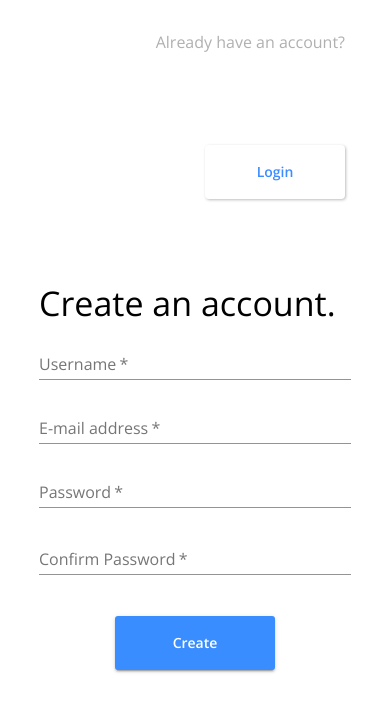
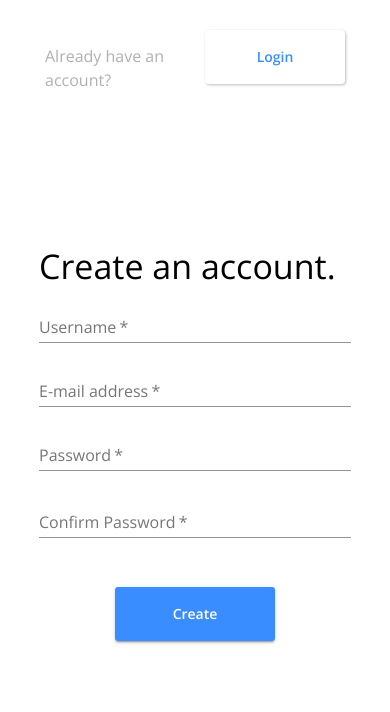
Before and after one commit to Filinfilin/live_chat_app, a React (Create React App) app in the folder client/: page / in a window 390 px wide. Shown: the top 712 px of the page. Built offline with nearby package versions, Linux system fonts and the light colour scheme; no server answers.

Commit message:
Refactoring & fixes of width and button position of login and Signup components

```diff
--- a/client/src/Login.js
+++ b/client/src/Login.js
@@ -1,5 +1,5 @@
 import React from "react";
-import { Redirect, useHistory } from "react-router-dom";
+import { Redirect } from "react-router-dom";
 import { connect } from "react-redux";
 import {
   Grid,
@@ -9,36 +9,18 @@ import {
   TextField,
 } from "@material-ui/core";
 import { login } from "./store/utils/thunkCreators";
-import LoginRegistrationSideImage from "./components/loginRegistrationSideImage";
 import { makeStyles } from "@material-ui/core/styles";
+import LoginSignup from "./components/LoginSignup/loginSignup";
 
 const useStyles = makeStyles((theme) => ({
-  imageContainer: {
-    height: "100%",
-    overflow: "hidden",
-    position: "relative",
+  form: {
+    [theme.breakpoints.up("xs")]: {
+      width: "80%",
+      margin: "auto"
     },
-  loginContainer: {
-    height: "100vh",
-  },
-  buttonRegister: {
-    height: 54,
-    boxShadow: "1px 1px 3px #bdbdbd",
-    minWidth: 140,
-    marginLeft: 30,
-  },
-  formContainerHeader: {
-    display: "flex",
-    margin: "0 45px 0 auto",
-    paddingTop: 30,
-    alignItems: "first baseline",
-  },
-  form: {
-    [theme.breakpoints.up('xs')]: {
-      width: "80%",
-    },
-    [theme.breakpoints.up('sm')]: {
+    [theme.breakpoints.up("sm")]: {
       width: "60%",
+      margin: "auto"
     },
   },
   buttonLogin: {
@@ -46,7 +28,7 @@ const useStyles = makeStyles((theme) => ({
     display: "flex",
     borderRadius: 3,
     minWidth: 160,
-    marginTop: 30,
+    margin: '30px auto',
     fontSize: 14,
   },
   formTypography: {
@@ -55,45 +37,21 @@ const useStyles = makeStyles((theme) => ({
 }));
 
 const Login = (props) => {
+  const { login, user } = props;
   const classes = useStyles();
-  const history = useHistory();
-  const { user, login } = props;
+  if (user.id) {
+    return <Redirect to="/home" />;
+  }
 
   const handleLogin = async (event) => {
     event.preventDefault();
     const username = event.target.username.value;
     const password = event.target.password.value;
-
     await login({ username, password });
   };
 
-  if (user.id) {
-    return <Redirect to="/home" />;
-  }
-
   return (
-    <Grid container justify="center" className={classes.loginContainer}>
-      <Grid className={classes.imageContainer} md={5} height={100}>
-        <LoginRegistrationSideImage />
-      </Grid>
-      <Grid lg={7} md={7} container justify="center" height={100}>
-        <Grid
-          container
-          item
-          className={classes.formContainerHeader}
-          justify="flex-end"
-        >
-          <Typography className={classes.typography} color="secondary">
-          Don't have an account?
-          </Typography>
-          <Button
-            className={classes.buttonRegister}
-            onClick={() => history.push("/register")}
-            color="primary"
-          >
-            Create account
-          </Button>
-        </Grid>
+    <LoginSignup type="login">
       <form className={classes.form} onSubmit={handleLogin}>
         <Grid container spacing={2}>
           <Typography variant="h4" className={classes.formTypography}>
@@ -112,14 +70,14 @@ const Login = (props) => {
           <Grid item xs={12}>
             <FormControl required fullWidth>
               <TextField
-                  label="password"
+                label="Password"
                 aria-label="password"
                 type="password"
                 name="password"
               />
             </FormControl>
           </Grid>
-            <Grid item xs={12} justify="center">
+          <Grid item xs={12}>
             <Button
               className={classes.buttonLogin}
               type="submit"
@@ -132,8 +90,7 @@ const Login = (props) => {
           </Grid>
         </Grid>
       </form>
-      </Grid>
-    </Grid>
+    </LoginSignup>
   );
 };
 
--- a/client/src/Signup.js
+++ b/client/src/Signup.js
@@ -1,5 +1,5 @@
 import React, { useState } from "react";
-import { Redirect, useHistory } from "react-router-dom";
+import { Redirect } from "react-router-dom";
 import { connect } from "react-redux";
 import { makeStyles } from "@material-ui/core/styles";
 import {
@@ -11,46 +11,25 @@ import {
   FormHelperText,
 } from "@material-ui/core";
 import { register } from "./store/utils/thunkCreators";
-import LoginRegistrationSideImage from "./components/loginRegistrationSideImage";
+import LoginSignup from "./components/LoginSignup/loginSignup";
 
 const useStyles = makeStyles((theme) => ({
-  mainContainer: {
-    height: "100vh",
-  },
-  buttonLogin: {
-    height: 54,
-    boxShadow: "1px 1px 3px #bdbdbd",
-    minWidth: 140,
-    marginLeft: 30,
-  },
-  formContainer: {
-    height: "100%",
-  },
-  formContainerHeader: {
-    display: "flex",
-    margin: "0 45px 0 auto",
-    paddingTop: 30,
-    alignItems: "first baseline",
-  },
-  imageContainer: {
-    height: "100%",
-    overflow: "hidden",
-    position: "relative",
-  },
   buttonCreate: {
     height: 54,
     display: "flex",
     borderRadius: 3,
     minWidth: 160,
-    marginTop: 30,
+    margin: '30px auto 0',
     fontSize: 14,
   },
   form: {
-    [theme.breakpoints.up('xs')]: {
+    [theme.breakpoints.up("xs")]: {
       width: "80%",
+      margin: "auto"
     },
-    [theme.breakpoints.up('sm')]: {
+    [theme.breakpoints.up("sm")]: {
       width: "60%",
+      margin: "auto"
     },
   },
   formTypography: {
@@ -60,17 +39,14 @@ const useStyles = makeStyles((theme) => ({
 
 const Login = (props) => {
   const classes = useStyles();
-  const history = useHistory();
-  const { user, register } = props;
+  const { register, user } = props;
   const [formErrorMessage, setFormErrorMessage] = useState({});
-
   const handleRegister = async (event) => {
     event.preventDefault();
     const username = event.target.username.value;
     const email = event.target.email.value;
     const password = event.target.password.value;
     const confirmPassword = event.target.confirmPassword.value;
-
     if (password !== confirmPassword) {
       setFormErrorMessage({ confirmPassword: "Passwords must match" });
       return;
@@ -78,44 +54,15 @@ const Login = (props) => {
 
     await register({ username, email, password });
   };
-
   if (user.id) {
     return <Redirect to="/home" />;
   }
+
   return (
-    <Grid className={classes.mainContainer} container>
-      <Grid className={classes.imageContainer} lg={5} md={5} height={100}>
-        <LoginRegistrationSideImage />
-      </Grid>
-      <Grid
-        item
-        className={classes.formContainer}
-        lg={7}
-        md={7}
-        container
-        justify="center"
-        height={100}
-      >
-        <Grid
-          className={classes.formContainerHeader}
-          container
-          justify="flex-end"
-        >
-          <Typography item color="secondary">
-            Already have an account?
-          </Typography>
-          <Button
-            className={classes.buttonLogin}
-            onClick={() => history.push("/login")}
-            color="primary"
-          >
-            Login
-          </Button>
-        </Grid>
+    <LoginSignup type="signup">
       <form className={classes.form} onSubmit={handleRegister}>
         <Grid container spacing={2}>
           <Typography variant="h4" className={classes.formTypography}>
-              {" "}
             Create an account.
           </Typography>
           <Grid item xs={12}>
@@ -174,7 +121,7 @@ const Login = (props) => {
               </FormHelperText>
             </FormControl>
           </Grid>
-            <Grid container md={12} justify="center">
+          <Grid item xs={12} >
             <Button
               className={classes.buttonCreate}
               type="submit"
@@ -187,8 +134,7 @@ const Login = (props) => {
           </Grid>
         </Grid>
       </form>
-      </Grid>
-    </Grid>
+    </LoginSignup>
   );
 };
 
--- a/client/src/components/loginRegistrationSideImage.js
+++ b/client/src/components/LoginSignup/loginRegistrationSideImage.js
@@ -1,11 +1,11 @@
 import React from "react";
 import { makeStyles } from "@material-ui/core/styles";
 import { Box } from "@material-ui/core";
-import bgImg from "../img/bgimg.png";
-import bgImgGrad from "../img/bg.png";
-import conv from "../img/conv.png";
-import shape from "../img/Shape.png";
-import oval from "../img/oval.png";
+import bgImg from "../../img/bgimg.png";
+import bgImgGrad from "../../img/bg.png";
+import conv from "../../img/conv.png";
+import shape from "../../img/Shape.png";
+import oval from "../../img/oval.png";
 
 const useStyles = makeStyles(() => ({
   bgImage: {
@@ -19,7 +19,7 @@ const useStyles = makeStyles(() => ({
     position: "absolute",
     left: 0,
     width: "100%",
-    height: "inherit",
+    height: "100%",
   },
   imageQuote: {
     textAlign: "center",
@@ -31,7 +31,7 @@ const useStyles = makeStyles(() => ({
     margin: "auto",
     width: "fit-content",
     height: "100%",
-    transform: "translate(0%, 32%)",
+    transform: "translate(0%, 30%)",
   },
   shapeContainer: {
     margin: 30,
@@ -56,13 +56,13 @@ const LoginRegistrationSideImage = (props) => {
         component="img"
         className={classes.bgImage}
         src={bgImg}
-        sx={{ display: { sm: "none", md: "flex" } }}
+        sx={{ display: { xs: "none", sm: "none", md: "flex" } }}
       />
       <Box
         component="img"
         className={classes.bg}
         src={bgImgGrad}
-        sx={{ display: { sm: "none", md: "flex" } }}
+        sx={{ display: { xs: "none", sm: "none", md: "flex" } }}
       />
       <Box className={classes.imageQuote}>
         <Box className={classes.shapeContainer}>
--- /dev/null
+++ b/client/src/components/LoginSignup/loginSignup.js
@@ -0,0 +1,78 @@
+import React from "react";
+import { useHistory } from "react-router-dom";
+import { makeStyles } from "@material-ui/core/styles";
+import { Grid, Typography, Button } from "@material-ui/core";
+import LoginRegistrationSideImage from "./loginRegistrationSideImage";
+
+const useStyles = makeStyles((theme) => ({
+  mainContainer: {
+    height: "100vh",
+  },
+  buttonLogin: {
+    height: 54,
+    boxShadow: "1px 1px 3px #bdbdbd",
+    minWidth: 140,
+    marginLeft: 30,
+  },
+  formContainer: {
+    height: "100%",
+  },
+  formContainerHeader: {
+    minHeight: '30%',
+    display: "flex",
+    justifyContent: "flex-end",
+    margin: "0 45px 0 45px",
+    paddingTop: 30,
+    alignItems: "first baseline",
+  },
+  imageContainer: {
+    overflow: "hidden",
+    position: "relative",
+    [theme.breakpoints.down("sm")]: {
+      position: 'absolute'
+    },
+  },
+}));
+
+const LoginSignup = ({ children, type }) => {
+  const classes = useStyles();
+  const history = useHistory();
+
+  return (
+    <Grid container className={classes.mainContainer} justifyContent="center">
+      <Grid item className={classes.imageContainer} lg={5} md={5}>
+        <LoginRegistrationSideImage />
+      </Grid>
+      <Grid
+        item
+        lg={7}
+        md={7}
+        height={100}
+        width={100}
+      >
+        <Grid
+          item
+          className={classes.formContainerHeader}
+        >
+          <Typography color="secondary">
+            {type === "login"
+              ? "Don't have an account?"
+              : "Already have an account?"}
+          </Typography>
+          <Button
+            className={classes.buttonLogin}
+            onClick={() =>
+              history.push(`${type === "login" ? "/register" : "/login"}`)
+            }
+            color="primary"
+          >
+            {type === "login" ? "Create account" : "Login"}
+          </Button>
+        </Grid>
+        {children}
+      </Grid>
+    </Grid>
+  );
+};
+
+export default LoginSignup;
--- a/client/src/themes/theme.js
+++ b/client/src/themes/theme.js
@@ -1,6 +1,6 @@
-import { createMuiTheme } from "@material-ui/core";
+import { createTheme } from '@material-ui/core/styles'
 
-export const theme = createMuiTheme({
+export const theme = createTheme({
   typography: {
     fontFamily: "Open Sans, sans-serif",
     fontSize: 14,
```
Lines whose indentation alone changed are shown as unchanged.
